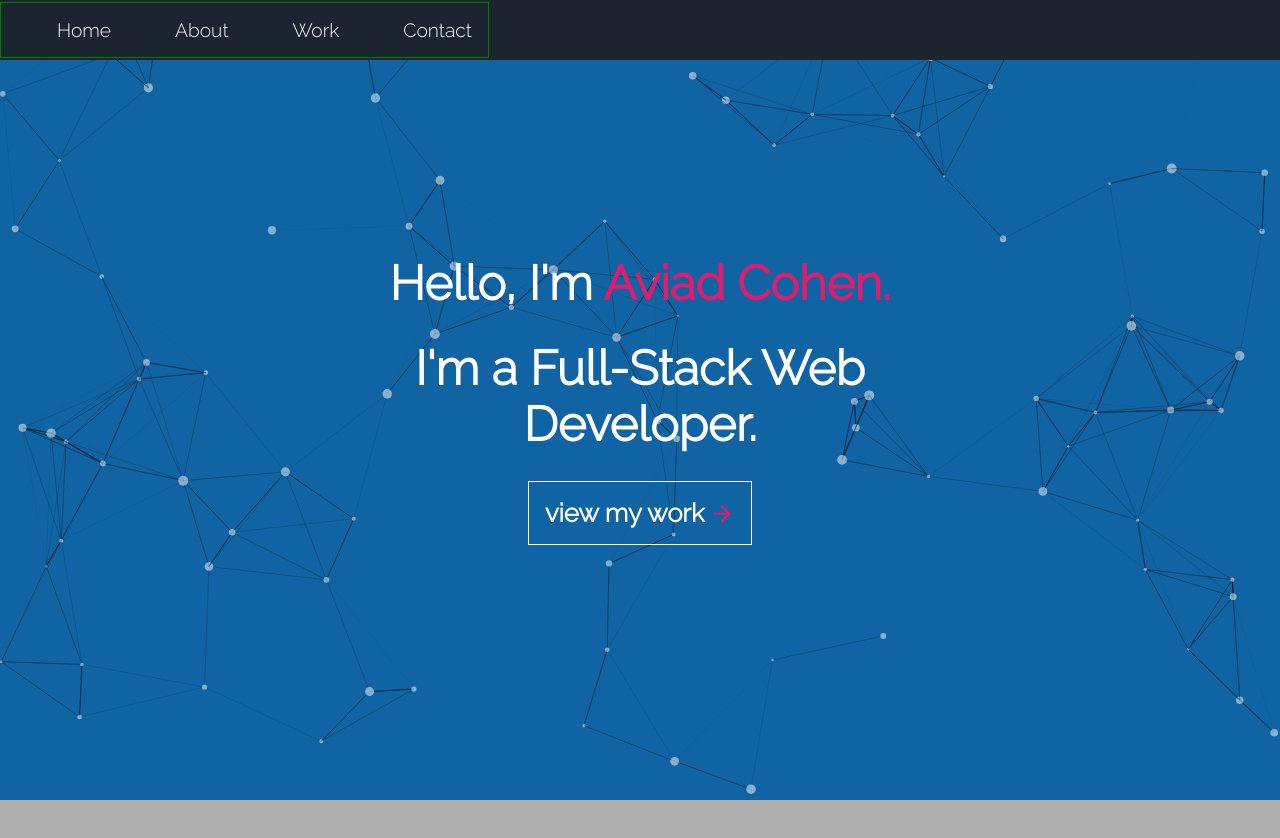
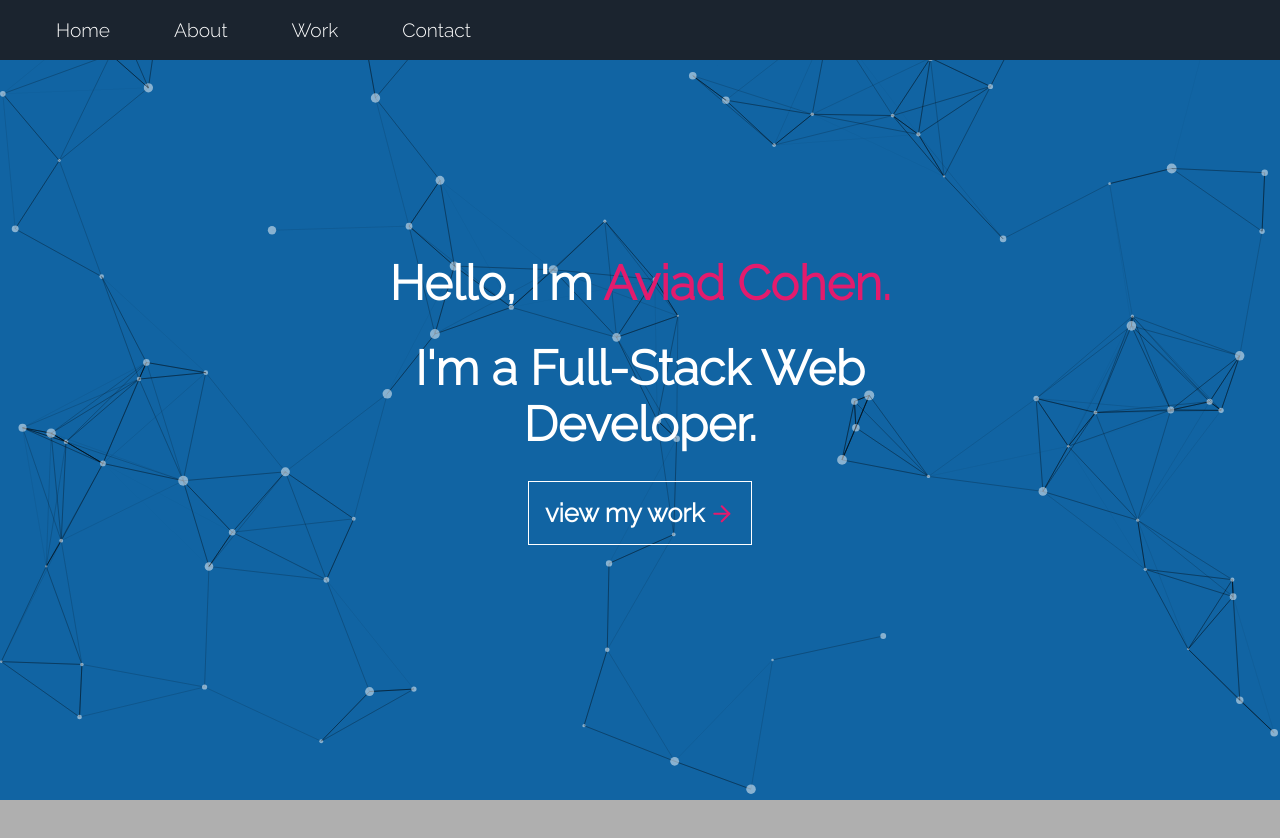
Before and after one commit to aviadc/portfolio, a React (Create React App) app: page / in a window 1280 px wide. Shown: the top 838 px of the page. Built offline with nearby package versions, Linux system fonts and the light colour scheme.

Commit message:
navbar responsive

```diff
--- a/src/components/Navbar/navbar.scss
+++ b/src/components/Navbar/navbar.scss
@@ -17,8 +17,8 @@
 .nav-menu {
   display: flex;
   gap: 2rem;
-  border: 1px solid green;
-  transition: all .3s ease-in-out;
+  overflow: hidden;
+  transition: all .8s ease-in-out;
 
   li {
     padding: 1rem;
@@ -30,16 +30,15 @@
 
   @media screen and (max-width: 500px) {
     width: 100%;
-    position: absolute;
+    position: fixed;
     z-index: -1;
-    top: -350px;
+    top: -400px;
     flex-direction: column;
     background-color: #333333;
   }
 }
 
 .navbar-hamburger {
-    border: 1px solid red;
     font-size: 2rem;
     @media screen and (min-width: 500px) {
         display: none;
@@ -48,6 +47,6 @@
 
 .active{
     @media screen and (max-width: 500px) {
-        top: 35px;
+        top: 44px;
     }
 }
```
